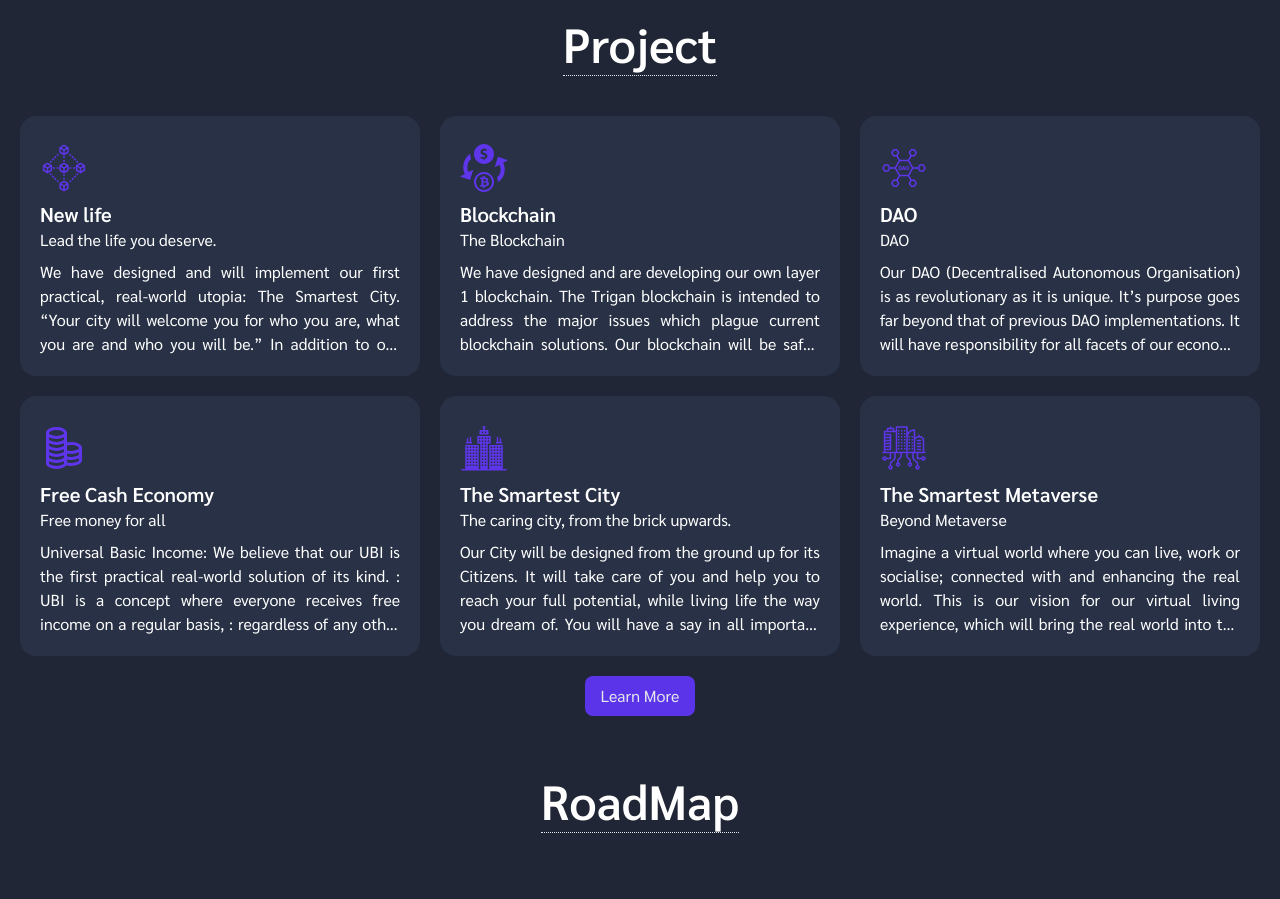
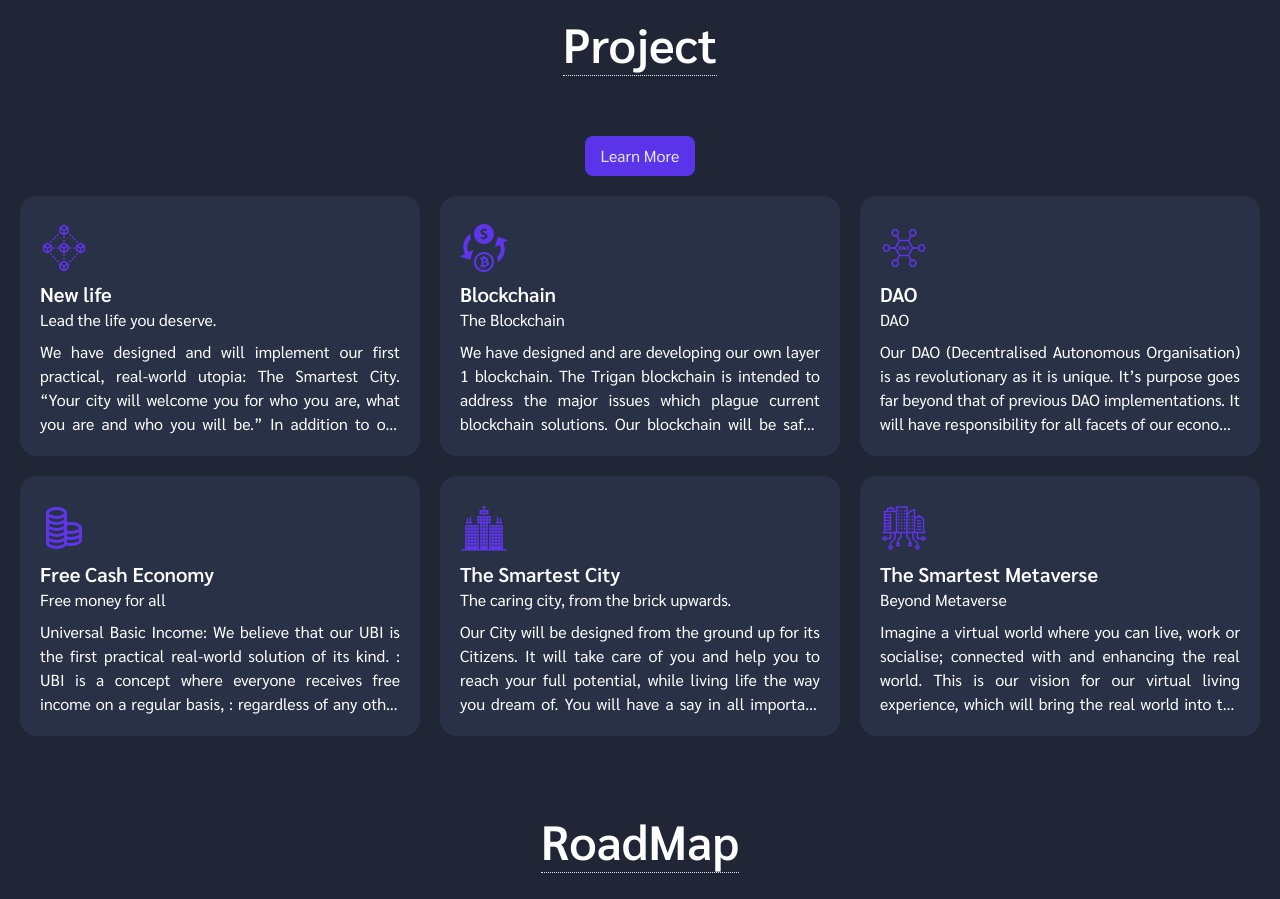
Before and after one commit to 8KCool/next.js-react-three.js-website, a Next.js app: page / in a window 1280 px wide. Shown: the part 2940-3839 px from the top of the page. Built offline with nearby package versions, Linux system fonts and the light colour scheme; no server answers.

Commit message:
moved the project button

```diff
--- a/src/components/home/ProjectSection/index.tsx
+++ b/src/components/home/ProjectSection/index.tsx
@@ -70,6 +70,12 @@ export const ProjectSection: React.FC<ProjectSectionProps> = () => {
   return (
     <section id="project" className="pb-5">
       <Title title="Project" />
+      <button
+        className="primary-btn my-2 md:my-5"
+        onClick={() => setShowMore(!showMore)}
+      >
+        {showMore ? 'Show Less' : 'Learn More'}
+      </button>
       <div className="grid grid-cols-1 gap-5 pb-5 md:grid-cols-2 md:px-5 lg:grid-cols-3">
         {PROJECTS.map((project, i) => {
           return (
@@ -106,9 +112,6 @@ export const ProjectSection: React.FC<ProjectSectionProps> = () => {
           )
         })}
       </div>
-      <button className="primary-btn" onClick={() => setShowMore(!showMore)}>
-        {showMore ? 'Show Less' : 'Learn More'}
-      </button>
     </section>
   )
 }
```
